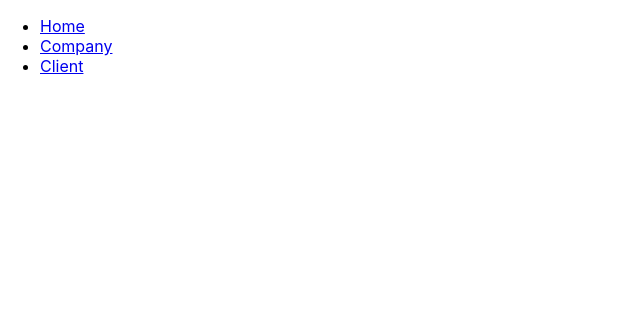
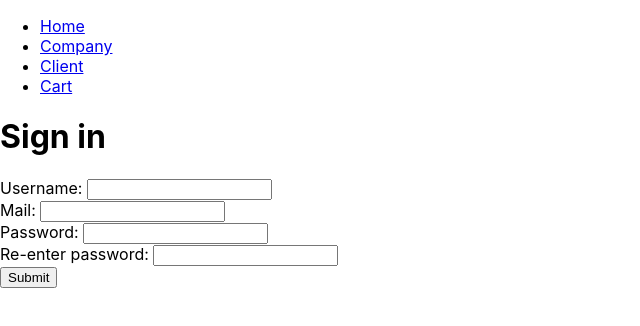
Before and after one commit to MathieuHP/Fash-, a React (Create React App) app in the folder frontend/: page /signin in a window 1280 px wide. Shown: the top 326 px of the page, without its empty margins (0-640 px from the left). Built offline with nearby package versions, Linux system fonts and the light colour scheme.

Commit message:
add sign and card

```diff
--- a/frontend/src/App.js
+++ b/frontend/src/App.js
@@ -5,6 +5,8 @@ import Client from './pages/Client'
 import Company from './pages/Company'
 import Home from './pages/Home'
 import Nav from './pages/Nav'
+import SignIn from './pages/SignIn'
+import Cart from './pages/Cart'
 
 function App() {
 	// STYLED
@@ -26,6 +28,8 @@ function App() {
 						<Route exact path="/" component={Home} />
 						<Route path="/company" component={Company} />
 						<Route path="/client" component={Client} />
+						<Route path="/signin" component={SignIn} />
+						<Route path="/cart" component={Cart} />
 					</Switch>
 				</div>
 			</Router>
--- /dev/null
+++ b/frontend/src/pages/Cart.jsx
@@ -0,0 +1,35 @@
+import React from 'react';
+import styled from 'styled-components';
+
+function Cart() {
+    // STYLED
+    const CartDiv = styled.div`
+    `;
+
+    // STATE
+
+    // FUNCTIONS
+
+    // const getCart = async () => {
+    //     const options = {
+    //         method: 'POST',
+    //         body: JSON.stringify({ userId : userId}),
+    //     };
+    //     fetch(`http://127.0.0.1:5000/cart`, options)
+    //     .then((response) => {
+    //         response.text().then(function(resText) {
+    //             console.log(resText);
+    //         });
+    //     })
+    // }
+
+    return (
+        <CartDiv>
+            <h1>
+                Cart
+            </h1>
+        </CartDiv>
+    );
+}
+
+export default Cart;
--- a/frontend/src/pages/Company.jsx
+++ b/frontend/src/pages/Company.jsx
@@ -45,12 +45,8 @@ function Company() {
         console.log(price)
         console.log(sex)
         console.log(description)
-        console.log("Send values to backend");
-
-        // TODO SEND ALL DATA TO FORMDATA
 
         const formData = new FormData();
-        // formData.append('imageFile', image[0]);
         for ( var key in formDataObj ) {
             formData.append(key, formDataObj[key]);
         }
--- a/frontend/src/pages/Home.jsx
+++ b/frontend/src/pages/Home.jsx
@@ -17,12 +17,16 @@ function Home() {
                 Home
             </h1>
             <div>
-                <Link to="/company">
-                    Company
-                </Link>
-                <Link to="/client">
-                    Client
-                </Link>
+                <form method="POST">
+                    <label htmlFor="username">Username:</label>
+                    <input name="username" type="text"></input>
+                    <br/>
+                    <label htmlFor="password">Password:</label>
+                    <input name="password" type="password"></input>
+                    <br/>
+                    <input type="submit" value="Submit"/>
+                </form>
+                <Link to="/signin">Sign in</Link>
             </div>
         </HomeDiv>
     );
--- a/frontend/src/pages/Nav.jsx
+++ b/frontend/src/pages/Nav.jsx
@@ -29,6 +29,11 @@ function Nav() {
                         Client
                     </Link>
                 </li>
+                <li>
+                    <Link to="/cart">
+                        Cart
+                    </Link>
+                </li>
            </ul>
         </NavDiv>
     );
--- /dev/null
+++ b/frontend/src/pages/SignIn.jsx
@@ -0,0 +1,38 @@
+import React from 'react';
+import { Link } from "react-router-dom";
+import styled from 'styled-components';
+
+function Home() {
+    // STYLED
+    const SignInDiv = styled.div`
+    `;
+
+    // STATE
+
+    // FUNCTIONS
+
+    return (
+        <SignInDiv>
+            <h1>
+                Sign in
+            </h1>
+            <form method="POST">
+                <label htmlFor="username">Username: </label>
+                <input name="username" type="text"></input>
+                <br/>
+                <label htmlFor="mail">Mail: </label>
+                <input name="mail" type="mail"></input>
+                <br/>
+                <label htmlFor="password">Password: </label>
+                <input name="password" type="password"></input>
+                <br/>
+                <label htmlFor="rePassword">Re-enter password: </label>
+                <input name="rePassword" type="password"></input>
+                <br/>
+                <input type="submit" value="Submit"/>
+            </form>
+        </SignInDiv>
+    );
+}
+
+export default Home;
```
Also changed, not shown: 1 other file (tests, documents, lock files or other folders).
